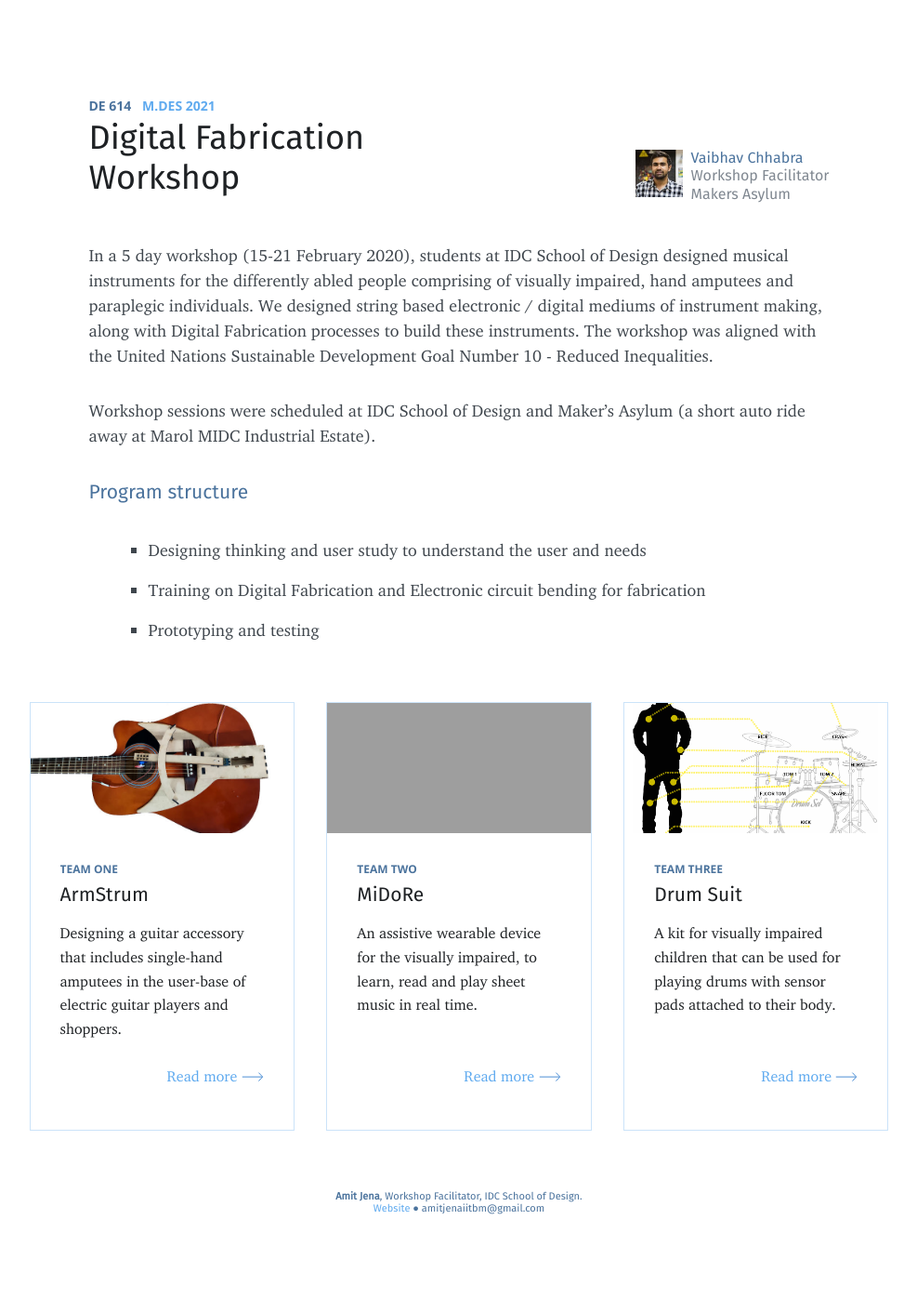
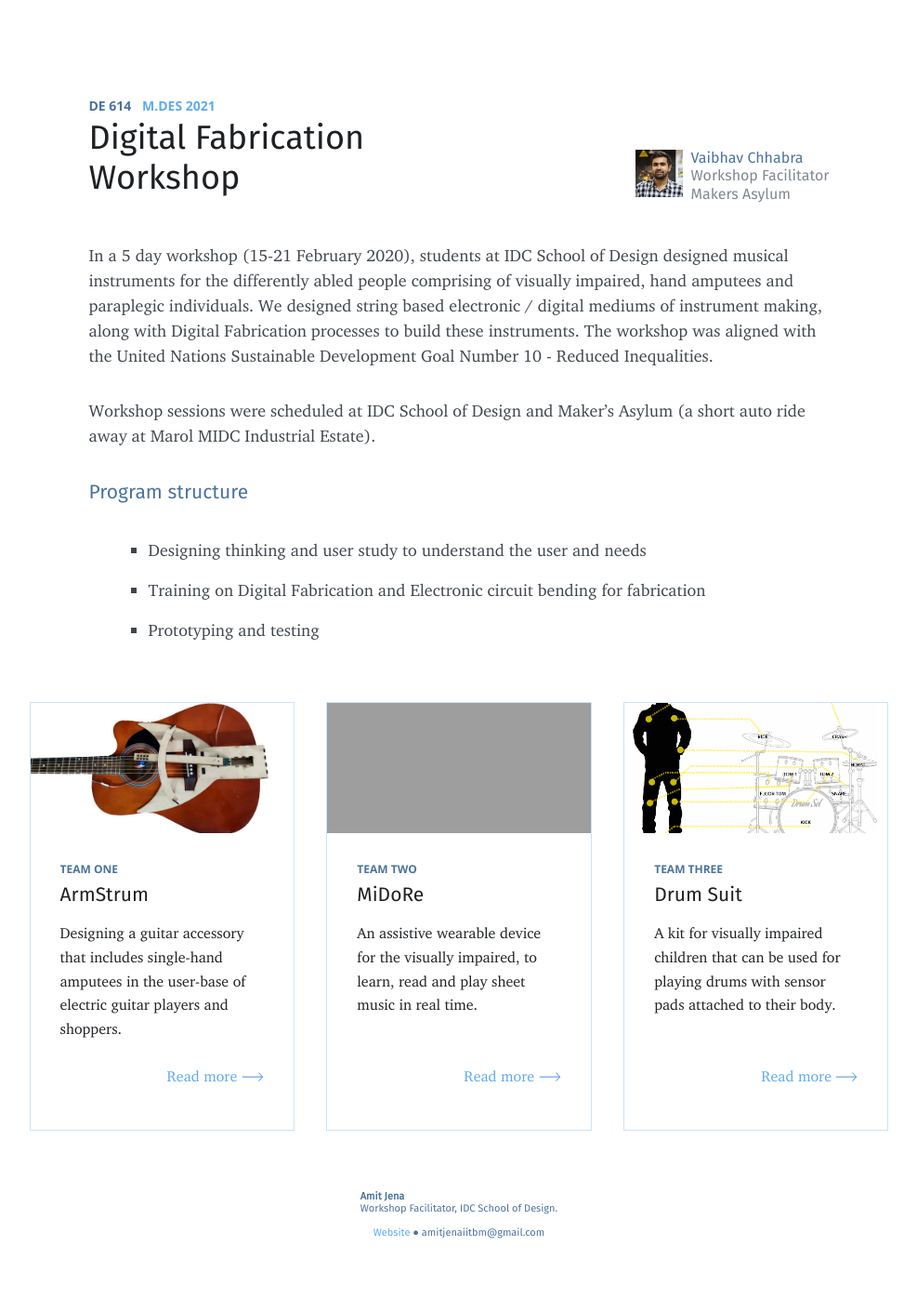
Before and after one commit to amitjenaiitbm/ma-dfworkshop, a Jekyll site: the page built from index.md, in a window 1280 px wide. Shown: the whole page at 93% size, without its empty margins (146-1133 px from the left). Built offline with Jekyll 4.4.1, drawn with Linux system fonts in a browser that asks for light colours; nearby versions of some CDN libraries; before the commit the page ends 1370 px from its top, so only the background shows below that.

```diff
--- a/_layouts/default.html
+++ b/_layouts/default.html
@@ -65,7 +65,8 @@ title: Digital Fabrication Workshop
 
         <section class="footer">
             <div class="made fs">
-                <strong>Amit Jena</strong>, Workshop Facilitator, IDC School of Design.<br>
+                <strong>Amit Jena</strong><br>
+                <center>Workshop Facilitator, IDC School of Design.</center><br>
                 <center><a href="https://amitjenaiitbm.github.io/" target="_blank">Website</a> &#x25CF; amitjenaiitbm@gmail.com</center>
             </div>
         </section>
```
